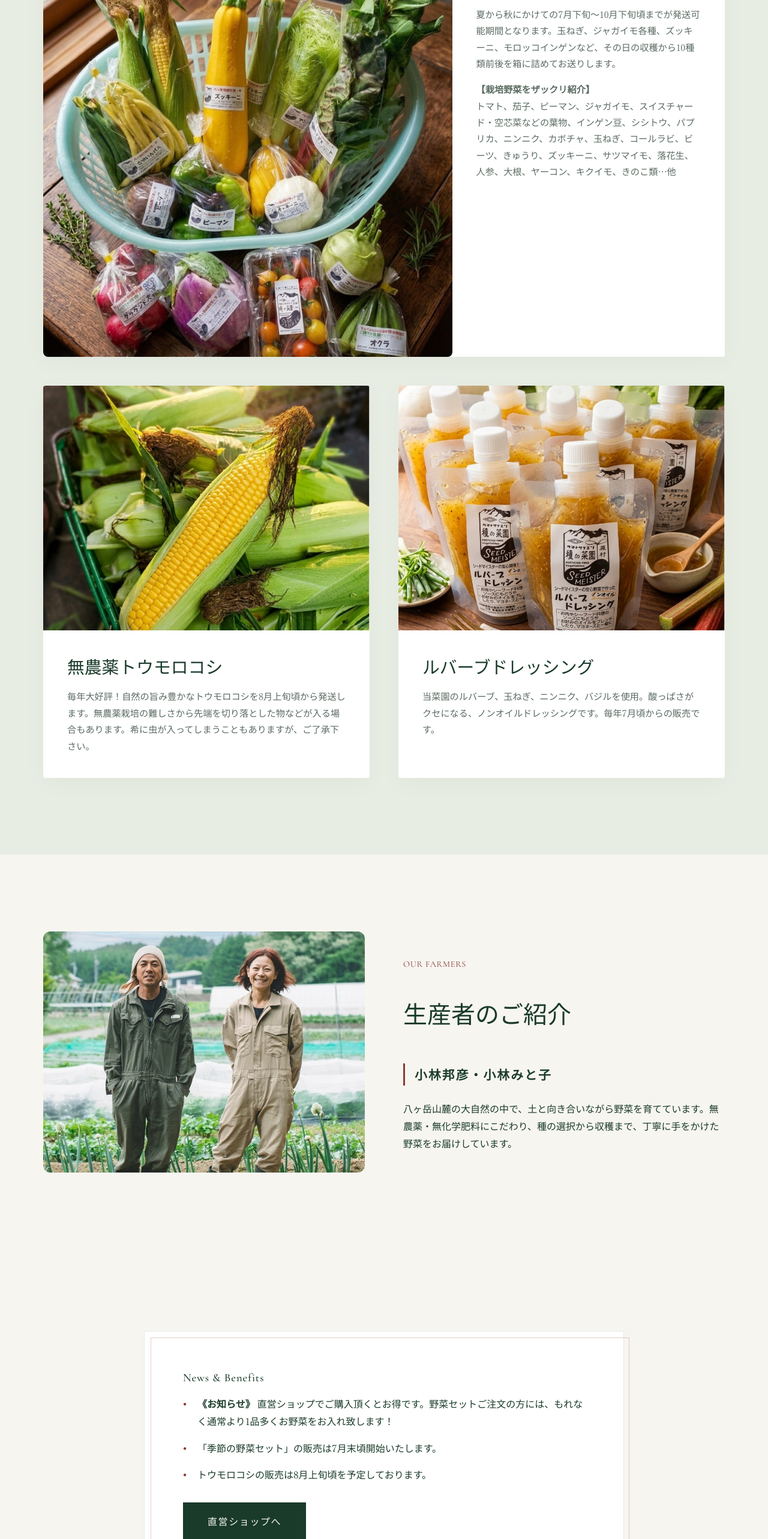
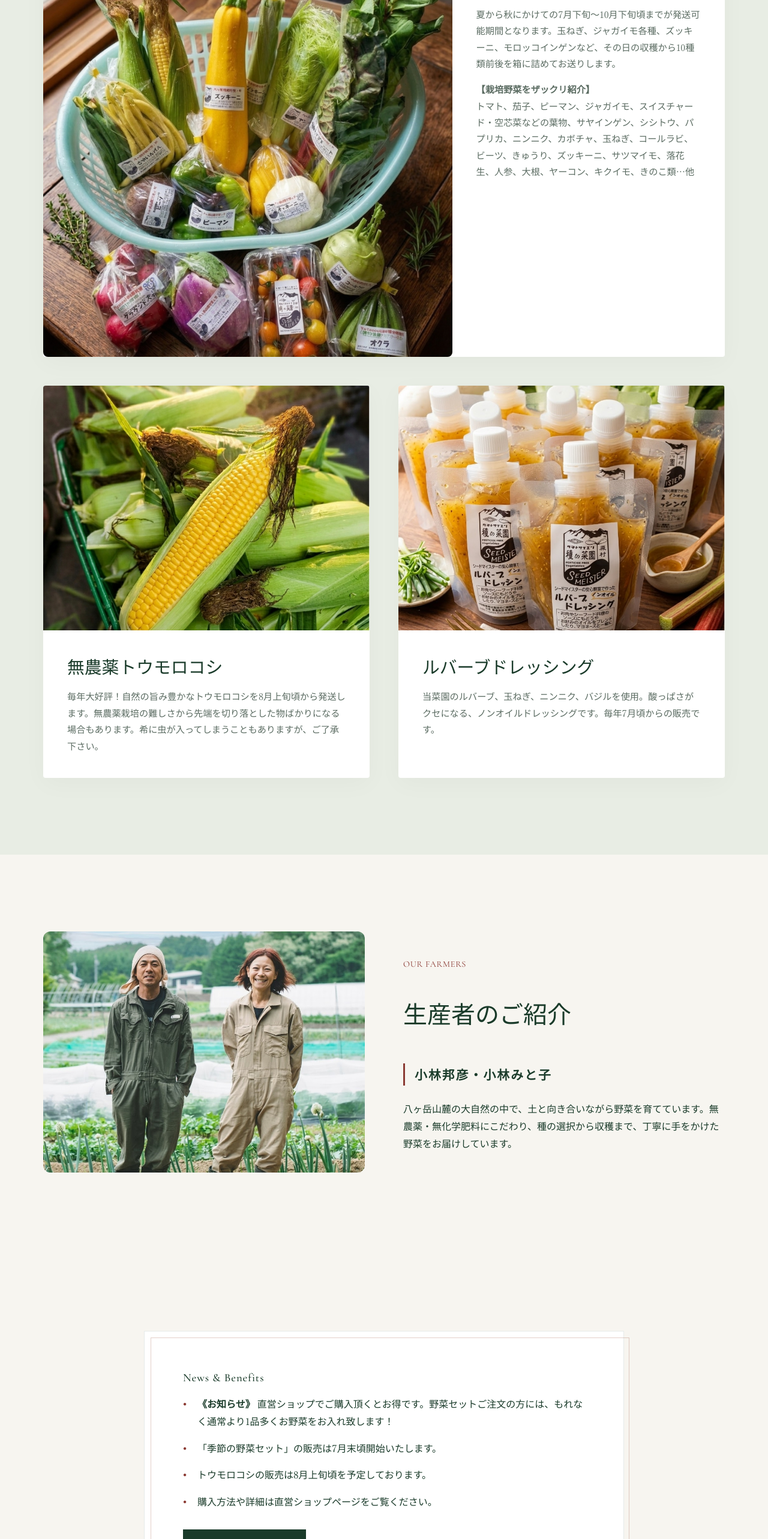
Before and after one commit to katsunoritoriumi-stack/tanetosaien, a React (Vite) app: page / in a window 1280 px wide. Shown: the part 1980-4546 px from the top of the page at 60% size. Built offline with nearby package versions, Linux system fonts and the light colour scheme.

Commit message:
Update Home.jsx

```diff
--- a/src/pages/Home.jsx
+++ b/src/pages/Home.jsx
@@ -69,7 +69,7 @@ const Home = () => {
     <h3>季節の野菜セット</h3>
     <p>夏から秋にかけての7月下旬～10月下旬頃までが発送可能期間となります。玉ねぎ、ジャガイモ各種、ズッキーニ、モロッコインゲンなど、その日の収穫から10種類前後を箱に詰めてお送りします。</p>
     <p className="mt-4"><strong>【栽培野菜をザックリ紹介】</strong><br />
-    トマト、茄子、ピーマン、ジャガイモ、スイスチャード・空芯菜などの葉物、インゲン豆、シシトウ、パプリカ、ニンニク、カボチャ、玉ねぎ、コールラビ、ビーツ、きゅうり、ズッキーニ、サツマイモ、落花生、人参、大根、ヤーコン、キクイモ、きのこ類…他</p>
+    トマト、茄子、ピーマン、ジャガイモ、スイスチャード・空芯菜などの葉物、サヤインゲン、シシトウ、パプリカ、ニンニク、カボチャ、玉ねぎ、コールラビ、ビーツ、きゅうり、ズッキーニ、サツマイモ、落花生、人参、大根、ヤーコン、キクイモ、きのこ類…他</p>
   </div>
 </RevealOnScroll>
 
@@ -79,7 +79,7 @@ const Home = () => {
               </div>
               <div className="gallery-info">
                 <h3>無農薬トウモロコシ</h3>
-                <p>毎年大好評！自然の旨み豊かなトウモロコシを8月上旬頃から発送します。無農薬栽培の難しさから先端を切り落とした物などが入る場合もあります。希に虫が入ってしまうこともありますが、ご了承下さい。</p>
+                <p>毎年大好評！自然の旨み豊かなトウモロコシを8月上旬頃から発送します。無農薬栽培の難しさから先端を切り落とした物ばかりになる場合もあります。希に虫が入ってしまうこともありますが、ご了承下さい。</p>
               </div>
             </RevealOnScroll>
 
@@ -125,6 +125,7 @@ const Home = () => {
               </li>
               <li>「季節の野菜セット」の販売は7月末頃開始いたします。</li>
               <li>トウモロコシの販売は8月上旬頃を予定しております。</li>
+              <li>購入方法や詳細は直営ショップページをご覧ください。</li>
             </ul>
             <div className="mt-8">
               <a href="https://tanetosaien.stores.jp" target="_blank" rel="noopener noreferrer" className="btn btn-outline">直営ショップへ</a>
```
